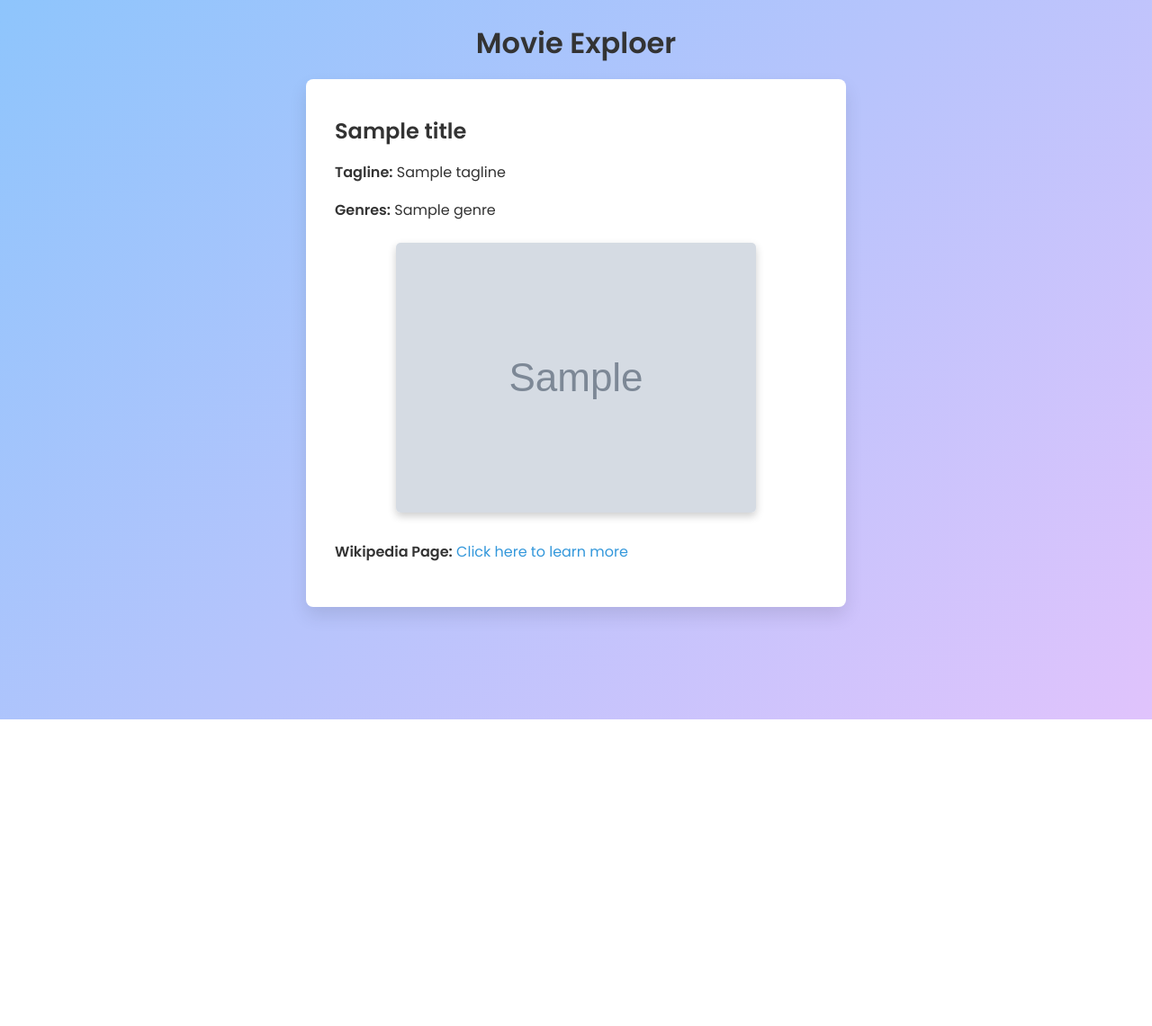
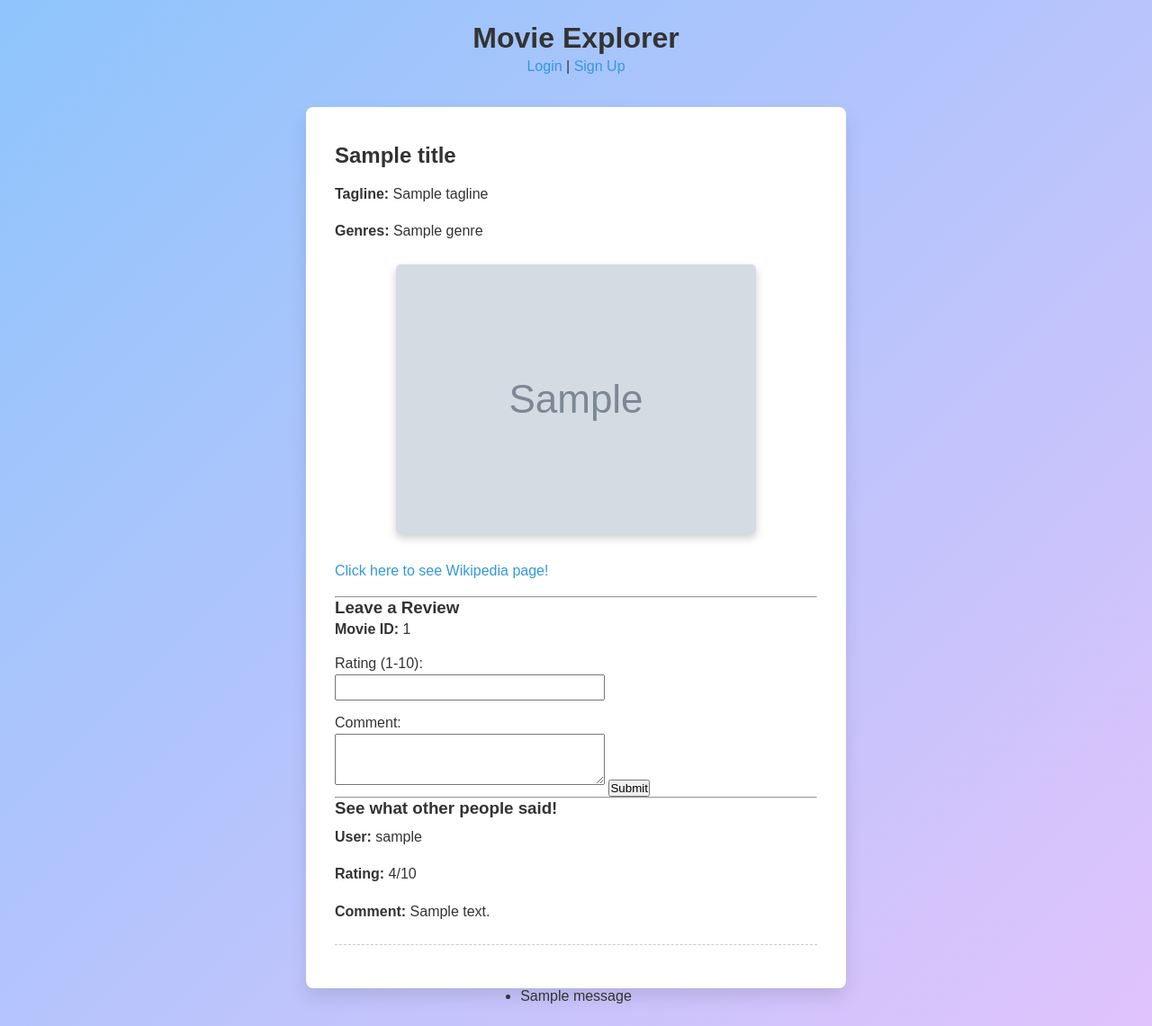
Before and after one commit to mark-li-llm/fullstack-movie-explorer, a Flask app: template templates/index.html in a window 1280 px wide. Shown: the whole page at 90% size. Before the commit the page ends 800 px from the top, so only its background shows below. Run offline with Flask 2, Linux system fonts and the light colour scheme; tables that the repository leaves empty hold one stand-in row (values such as "Sample post"); the template is opened without the code that fills it: values that come from a table or form of the project are taken from there, most other values are stand-ins (such as "Sample title", 1, 10 or a date in 2020); grey boxes marked "Sample" are stand-in pictures; one stand-in notice (Sample message) is shown.

Commit message:
Modularize HTML files based on Milestone1 feedback

```diff
--- /dev/null
+++ b/static/style.css
@@ -0,0 +1,107 @@
+/* static/style.css */
+
+/* Reset + box-sizing */
+* {
+    margin: 0;
+    padding: 0;
+    box-sizing: border-box;
+  }
+
+  /* Body & typography */
+  body {
+    font-family: 'Poppins', sans-serif;
+    background: linear-gradient(135deg, #8EC5FC 0%, #E0C3FC 100%);
+    color: #333;
+    min-height: 100vh;
+    display: flex;
+    flex-direction: column;
+    align-items: center;
+    padding: 1.5rem;
+  }
+
+  header {
+    text-align: center;
+    margin-bottom: 1rem;
+  }
+
+  header h1 {
+    font-size: 2rem;
+    font-weight: 600;
+  }
+
+  /* Container styling */
+  .container {
+    background: #fff;
+    padding: 2rem;
+    border-radius: 8px;
+    max-width: 600px;
+    width: 100%;
+    box-shadow: 0 10px 20px rgba(0,0,0,0.1);
+  }
+
+  .container h2 {
+    margin: 0.5rem 0 1rem;
+    font-size: 1.5rem;
+  }
+
+  p {
+    margin-bottom: 1rem;
+    line-height: 1.6;
+  }
+
+  .poster {
+    text-align: center;
+    margin: 1.5rem 0;
+  }
+
+  .poster img {
+    max-width: 100%;
+    border-radius: 5px;
+    box-shadow: 0 4px 10px rgba(0,0,0,0.2);
+    transition: transform 0.2s ease-in-out;
+  }
+
+  .poster img:hover {
+    transform: scale(1.03);
+  }
+
+  /* Links */
+  a {
+    color: #3498db;
+    text-decoration: none;
+  }
+
+  a:hover {
+    text-decoration: underline;
+  }
+
+  .no-wiki {
+    opacity: 0.8;
+    font-style: italic;
+  }
+
+  /* Reviews */
+  .reviews {
+    margin-top: 1.5rem;
+    border-top: 1px solid #ddd;
+    padding-top: 1rem;
+  }
+
+  .review-item {
+    margin-bottom: 1rem;
+    padding: 0.5rem 0;
+    border-bottom: 1px dashed #ccc;
+  }
+
+  /* Form elements */
+  label {
+    display: block;
+    margin: 0.5rem 0 0.2rem;
+  }
+
+  form input, form textarea {
+    width: 100%;
+    max-width: 300px;
+    padding: 0.3rem;
+    margin-bottom: 0.5rem;
+  }
--- /dev/null
+++ b/templates/base.html
@@ -0,0 +1,38 @@
+<!DOCTYPE html>
+<html lang="en">
+<head>
+  <meta charset="UTF-8">
+  <title>{% block title %}Movie Explorer{% endblock %}</title>
+  <link rel="stylesheet" href="{{ url_for('static', filename='style.css') }}">
+</head>
+<body>
+  <header>
+    <h1>Movie Explorer</h1>
+    {% if current_user.is_authenticated %}
+      <p>
+        Logged in as: <strong>{{ current_user.username }}</strong> |
+        <a href="{{ url_for('auth_bp.logout') }}">Logout</a>
+      </p>
+    {% else %}
+      <p>
+        <a href="{{ url_for('auth_bp.login') }}">Login</a> |
+        <a href="{{ url_for('auth_bp.signup') }}">Sign Up</a>
+      </p>
+    {% endif %}
+  </header>
+
+  <div class="container">
+    {% block content %}{% endblock %}
+  </div>
+
+  {% with messages = get_flashed_messages(category_filter=["error","success","info"]) %}
+    {% if messages %}
+      <ul>
+        {% for msg in messages %}
+          <li>{{ msg }}</li>
+        {% endfor %}
+      </ul>
+    {% endif %}
+  {% endwith %}
+</body>
+</html>
--- a/templates/index.html
+++ b/templates/index.html
@@ -1,65 +1,57 @@
-<!DOCTYPE html>
-<html lang="en">
-<head>
-  <meta charset="UTF-8">
-  <title>{{ title }} - Movie Info</title>
-  <link rel="preconnect" href="https://fonts.gstatic.com">
-  <link href="https://fonts.googleapis.com/css2?family=Poppins:wght@400;600&display=swap" rel="stylesheet">
-  <style>
-    * { margin: 0; padding: 0; box-sizing: border-box; }
-    body {
-      font-family: 'Poppins', sans-serif;
-      background: linear-gradient(135deg, #8EC5FC 0%, #E0C3FC 100%);
-      color: #333;
-      min-height: 100vh;
-      display: flex;
-      flex-direction: column;
-      align-items: center;
-      padding: 1.5rem;
-    }
-    header { text-align: center; margin-bottom: 1rem; }
-    header h1 { font-size: 2rem; font-weight: 600; }
-    .container {
-      background: #fff;
-      padding: 2rem;
-      border-radius: 8px;
-      max-width: 600px;
-      width: 100%;
-      box-shadow: 0 10px 20px rgba(0,0,0,0.1);
-    }
-    .container h2 { margin: 0.5rem 0 1rem; font-size: 1.5rem; }
-    p { margin-bottom: 1rem; line-height: 1.6; }
-    .poster { text-align: center; margin: 1.5rem 0; }
-    img {
-      max-width: 100%;
-      border-radius: 5px;
-      box-shadow: 0 4px 10px rgba(0,0,0,0.2);
-      transition: transform 0.2s ease-in-out;
-    }
-    img:hover { transform: scale(1.03); }
-    a { color: #3498db; text-decoration: none; }
-    a:hover { text-decoration: underline; }
-    .no-wiki { opacity: 0.8; font-style: italic; }
-  </style>
-</head>
-<body>
-  <header>
-    <h1>Movie Exploer</h1>
-  </header>
-  <div class="container">
+<!-- templates/index.html -->
+{% extends "base.html" %}
+
+{% block title %}{{ title }} - Movie Info{% endblock %}
+
+{% block content %}
 <h2>{{ title }}</h2>
 <p><strong>Tagline:</strong> {{ tagline }}</p>
 <p><strong>Genres:</strong> {{ genres | join(', ') }}</p>
+
 <div class="poster">
   <img src="{{ poster_url }}" alt="Poster for {{ title }}">
 </div>
+
 {% if wiki_url %}
-      <p><strong>Wikipedia Page:</strong>
-        <a href="{{ wiki_url }}" target="_blank">Click here to learn more</a>
+  <p>
+    <a href="{{ wiki_url }}" target="_blank">Click here to see Wikipedia page!</a>
   </p>
 {% else %}
   <p class="no-wiki">No related Wikipedia link found.</p>
 {% endif %}
+
+<hr>
+
+<h3>Leave a Review</h3>
+<p><strong>Movie ID:</strong> {{ movie_id }}</p>
+<form method="POST" action="{{ url_for('rate_comment') }}">
+  <input type="hidden" name="movie_id" value="{{ movie_id }}">
+
+  <label for="rating">Rating (1-10):</label>
+  <input type="number" name="rating" id="rating" min="1" max="10">
+
+  <label for="comment">Comment:</label>
+  <textarea name="comment" id="comment" rows="3"></textarea>
+
+  <button type="submit">Submit</button>
+</form>
+
+<hr>
+
+<h3>See what other people said!</h3>
+{% if reviews %}
+  {% for review in reviews %}
+    <div class="review-item">
+      <p><strong>User:</strong> {{ review.user.username }}</p>
+      {% if review.rating %}
+        <p><strong>Rating:</strong> {{ review.rating }}/10</p>
+      {% endif %}
+      {% if review.comment %}
+        <p><strong>Comment:</strong> {{ review.comment }}</p>
+      {% endif %}
     </div>
-</body>
-</html>
+  {% endfor %}
+{% else %}
+  <p>No reviews yet. Be the first to add one!</p>
+{% endif %}
+{% endblock %}
```
Also changed, not shown: templates/login.html (added, +28 -0 lines), templates/signup.html (added, +29 -0 lines). Lines whose indentation alone changed are shown as unchanged.
